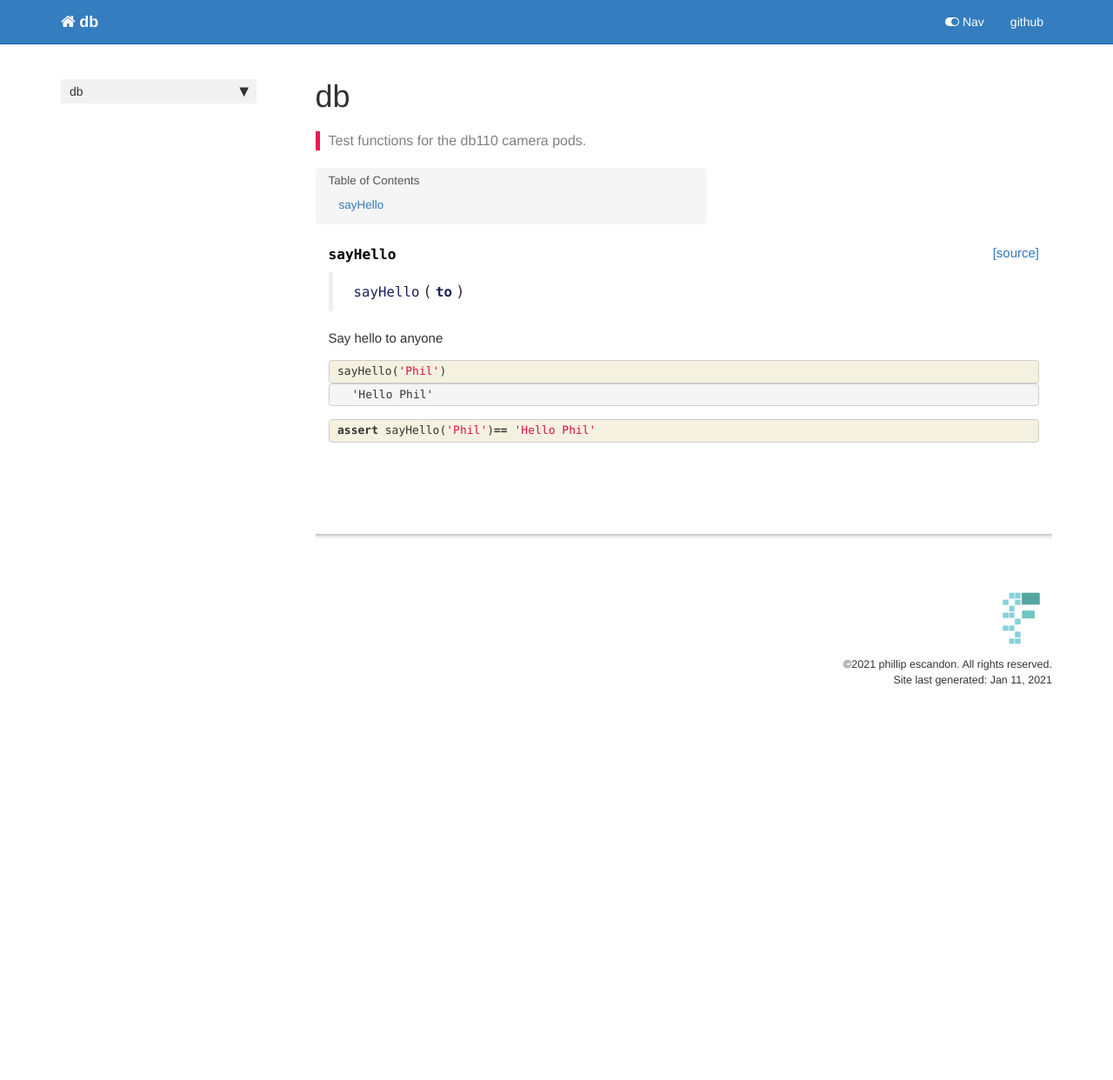
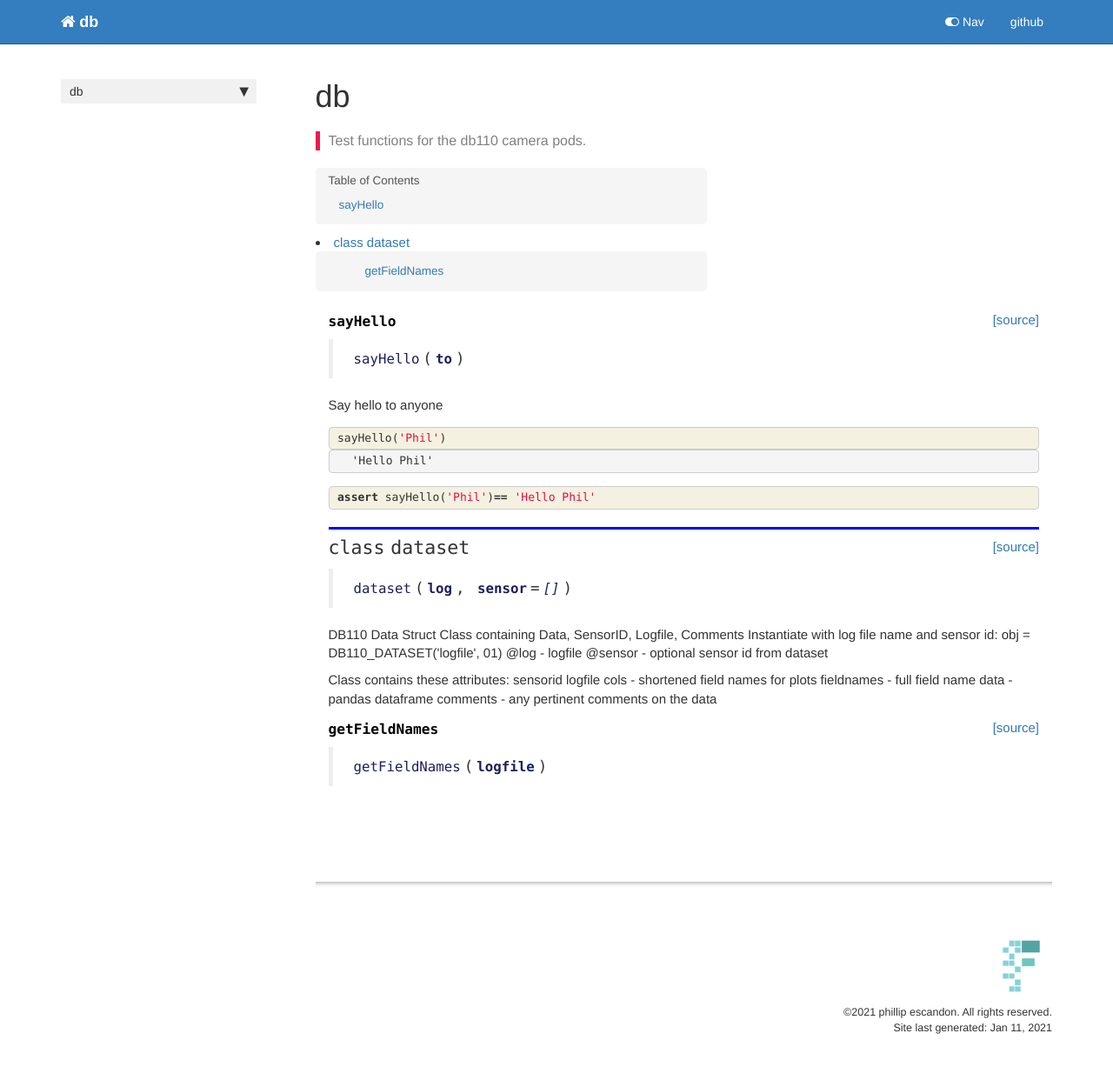
Before and after one commit to philescandon/db, a Jekyll site: the page built from docs/core.html, in a window 1280 px wide. Shown: the whole page at 87% size. Built offline with Jekyll 4.4.1, drawn with Linux system fonts in a browser that asks for light colours; nearby versions of some CDN libraries; comment, search, counter and statistics services are not loaded; before the commit the page ends 900 px from its top, so only the background shows below that.

Commit message:
added db class and logFields

```diff
--- a/db/_nbdev.py
+++ b/db/_nbdev.py
@@ -2,7 +2,9 @@
 
 __all__ = ["index", "modules", "custom_doc_links", "git_url"]
 
-index = {"sayHello": "00_core.ipynb"}
+index = {"sayHello": "00_core.ipynb",
+         "dataset": "00_core.ipynb",
+         "getFieldNames": "00_core.ipynb"}
 
 modules = ["core.py"]
 
--- a/docs/core.html
+++ b/docs/core.html
@@ -111,4 +111,78 @@ nb_path: "00_core.ipynb"
 </div>
     {% endraw %}
 
+    {% raw %}
+
+<div class="cell border-box-sizing code_cell rendered">
+
+<div class="output_wrapper">
+<div class="output">
+
+<div class="output_area">
+
+
+<div class="output_markdown rendered_html output_subarea ">
+<h2 id="dataset" class="doc_header"><code>class</code> <code>dataset</code><a href="https://github.com/philescandon/db/tree/master/db/core.py#L11" class="source_link" style="float:right">[source]</a></h2><blockquote><p><code>dataset</code>(<strong><code>log</code></strong>, <strong><code>sensor</code></strong>=<em><code>[]</code></em>)</p>
+</blockquote>
+<p>DB110 Data Struct Class containing Data, SensorID, Logfile, Comments
+Instantiate with log file name and sensor id:
+obj = DB110_DATASET('logfile', 01)
+@log - logfile
+@sensor - optional sensor id from dataset</p>
+<p>Class contains these attributes:
+    sensorid
+    logfile
+    cols - shortened field names for plots
+    fieldnames - full field name
+    data - pandas dataframe
+    comments - any pertinent comments on the data</p>
+
 </div>
+
+</div>
+
+</div>
+</div>
+
+</div>
+    {% endraw %}
+
+    {% raw %}
+
+<div class="cell border-box-sizing code_cell rendered">
+
+</div>
+    {% endraw %}
+
+    {% raw %}
+
+<div class="cell border-box-sizing code_cell rendered">
+
+<div class="output_wrapper">
+<div class="output">
+
+<div class="output_area">
+
+
+<div class="output_markdown rendered_html output_subarea ">
+<h4 id="getFieldNames" class="doc_header"><code>getFieldNames</code><a href="https://github.com/philescandon/db/tree/master/db/core.py#L46" class="source_link" style="float:right">[source]</a></h4><blockquote><p><code>getFieldNames</code>(<strong><code>logfile</code></strong>)</p>
+</blockquote>
+
+</div>
+
+</div>
+
+</div>
+</div>
+
+</div>
+    {% endraw %}
+
+    {% raw %}
+
+<div class="cell border-box-sizing code_cell rendered">
+
+</div>
+    {% endraw %}
+
+</div>
```
Also changed, not shown: db/core.py (+62 -1 lines), 1 other file.
